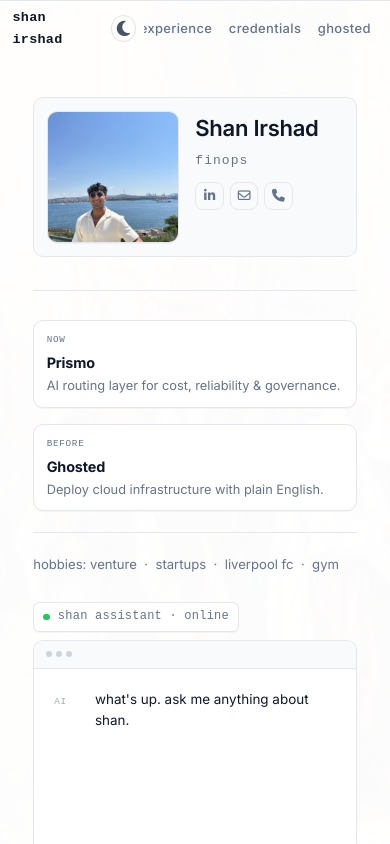
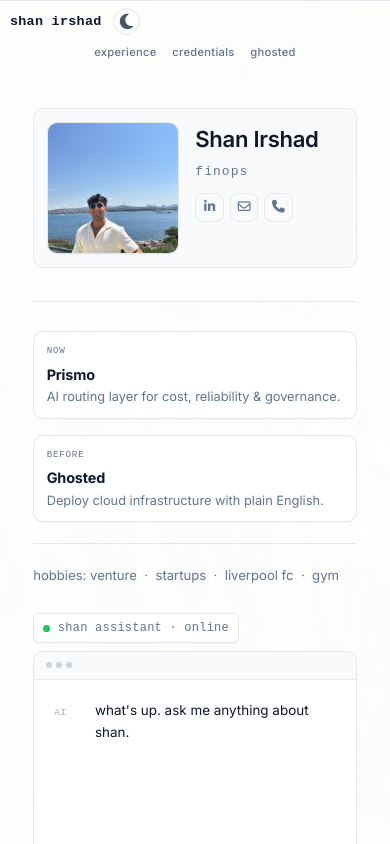
Before and after one commit to smirsh72/personal-, a React (Vite) app in the folder react-portfolio/: page / in a window 390 px wide. Shown: the top 844 px of the page. Built offline with nearby package versions, Linux system fonts and the light colour scheme; a web font is replaced by a local one.

Commit message:
Fix mobile navbar alignment and clipping

```diff
--- a/react-portfolio/src/styles/main.css
+++ b/react-portfolio/src/styles/main.css
@@ -2312,23 +2312,38 @@ body {
 
 @media (max-width: 768px) {
   .navbar-container {
-    padding: calc(env(safe-area-inset-top) + 0.45rem) 0.78rem 0.34rem;
+    padding: calc(env(safe-area-inset-top) + 0.45rem) 0.78rem 0.42rem;
+    display: flex;
+    flex-wrap: wrap;
+    align-items: center;
+    column-gap: 0.45rem;
+    row-gap: 0.38rem;
+  }
+
+  .site-logo {
+    flex: 0 0 auto;
+    min-width: 0;
   }
 
   .navbar-links {
-    gap: 0.2rem;
-    overflow-x: auto;
-    flex-wrap: nowrap;
-    -webkit-overflow-scrolling: touch;
+    flex: 1 0 100%;
+    order: 2;
+    width: 100%;
+    justify-content: center;
+    gap: 0.28rem;
+    overflow-x: visible;
+    flex-wrap: wrap;
+    padding-bottom: 0;
   }
 
   .navbar-link {
+    flex: 0 0 auto;
     font-size: 13px;
     padding: 0.32rem 0.42rem;
   }
 
   .about-section {
-    padding: 6.4rem 4.3% 3.1rem;
+    padding: 7.05rem 4.3% 3.1rem;
   }
 
   .profile-image-circle {
@@ -2368,13 +2383,29 @@ body {
   }
 
   .modern-section {
-    scroll-margin-top: 8rem;
+    scroll-margin-top: 8.7rem;
   }
 }
 
 @media (max-width: 480px) {
+  .navbar-container {
+    padding: calc(env(safe-area-inset-top) + 0.52rem) 0.62rem 0.4rem;
+    row-gap: 0.32rem;
+  }
+
+  .navbar-links {
+    width: 100%;
+    justify-content: center;
+    gap: 0.18rem;
+  }
+
+  .navbar-link {
+    font-size: 0.7rem;
+    padding: 0.34rem 0.4rem;
+  }
+
   .about-section {
-    padding: 6rem 4% 2.8rem;
+    padding: 6.7rem 4% 2.8rem;
   }
 
   .section-label {
@@ -2382,7 +2413,7 @@ body {
   }
 
   .modern-section {
-    scroll-margin-top: 7.4rem;
+    scroll-margin-top: 8.2rem;
   }
 }
 
```
